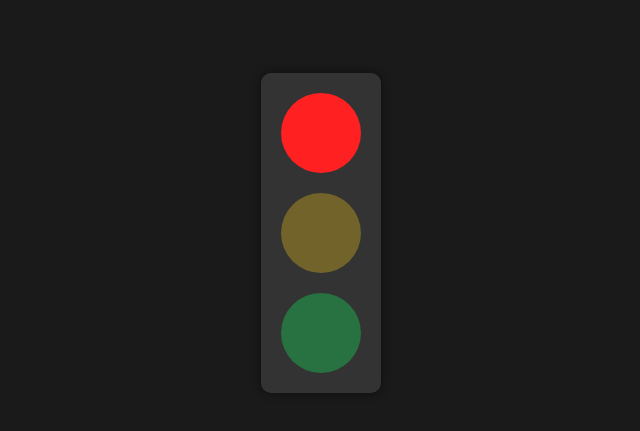
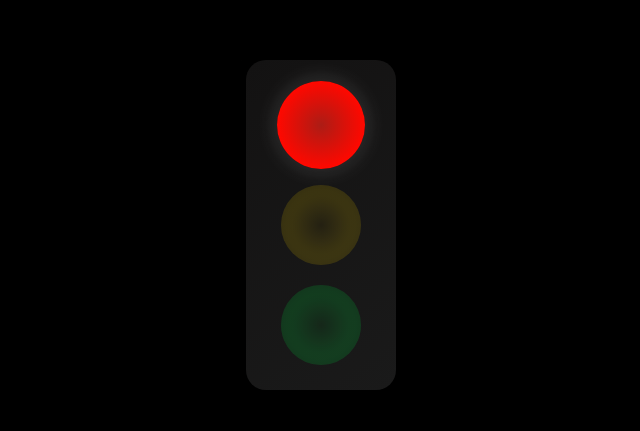
Before and after one commit to noip3050/t, a plain HTML site: page index.html in a window 1280 px wide. Shown: the part 175-606 px from the top of the page, without its empty margins (319-959 px from the left). Drawn offline with Linux system fonts and the light colour scheme.

Commit message:
Update style.css

```diff
--- a/style.css
+++ b/style.css
@@ -3,37 +3,49 @@ body {
     justify-content: center;
     align-items: center;
     height: 100vh;
-    background-color: #1a1a1a; /* لون خلفية داكن */
-    color: #ffffff; /* لون النص أبيض */
+    background-color: #000000; /* خلفية داكنة أنيقة */
+    color: #ffffff;
+    margin: 0;
+    font-family: Arial, sans-serif;
 }
 
 .traffic-light {
     display: flex;
     flex-direction: column;
-    width: 100px;
-    height: 300px;
-    background-color: #333; /* لون صندوق الإشارة */
-    padding: 10px;
-    border-radius: 10px;
-    box-shadow: 0 0 10px rgba(0, 0, 0, 0.5); /* إضافة ظل لتحسين المظهر */
+    width: 120px;
+    padding: 15px;
+    border-radius: 20px;
+    background: linear-gradient(145deg, #131212, #1a1a1a); /* تدرج اللون لصندوق الإشارة */
+    box-shadow: 10px 10px 20px rgba(0, 0, 0, 0.5), -10px -10px 20px rgba(17, 17, 17, 0.1); /* ظلال ناعمة */
+    align-items: center;
 }
 
 .light {
     width: 80px;
     height: 80px;
-    margin: 10px auto;
     border-radius: 50%;
-    opacity: 0.3;
-    transition: opacity 0.3s; /* تحسين تأثير الانتقال */
+    margin: 10px 0;
+    opacity: 0.2;
+    transition: opacity 0.3s ease, transform 0.3s ease;
+    box-shadow: inset 0px 0px 15px rgba(0, 0, 0, 0.5);
 }
 
-.red { background-color: #ff2121; }
-.yellow { background-color: #ffd015; }
-.green { background-color: #10ff5f; }
-.active { opacity: 1; }
-.traffic-light {
-    display: flex;
-    flex-direction: column; /* وضع العناصر في عمود */
-    align-items: center; /* محاذاة العناصر في المنتصف */
-    margin: 20px;
+/* الألوان */
+.red {
+    background: radial-gradient(circle, rgb(172, 28, 21) 0%, rgb(255, 8, 0) 70%);
 }
+
+.yellow {
+    background: radial-gradient(circle, rgb(90, 75, 7) 0%, rgb(255, 217, 0) 70%);
+}
+
+.green {
+    background: radial-gradient(circle, rgb(11, 100, 33) 0%, rgb(0, 255, 76) 70%);
+}
+
+/* تأثير الإشارة النشطة */
+.active {
+    opacity: 1;
+    transform: scale(1.1); /* تكبير طفيف عند التفعيل */
+    box-shadow: 0px 0px 20px rgba(255, 255, 255, 0.2), 0px 0px 10px rgba(0, 0, 0, 0.5); /* توهج خفيف */
+}
```
